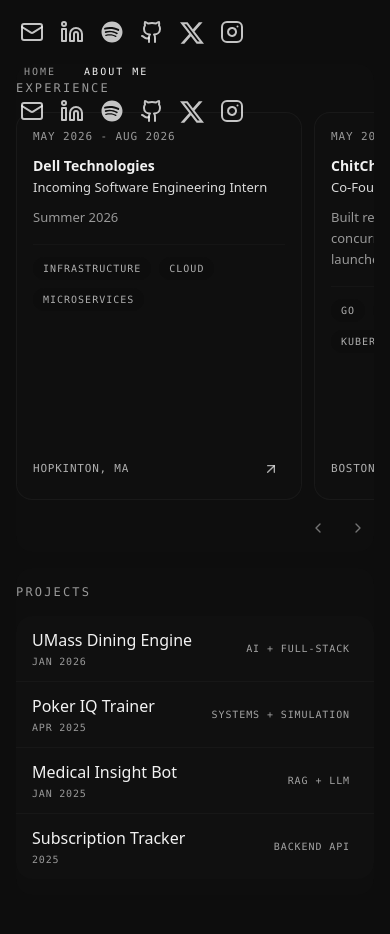
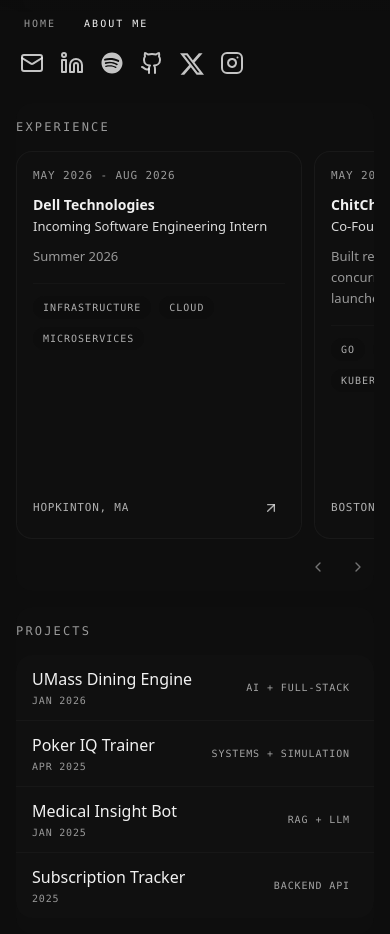
Before and after one commit to justinm5/justin_manoj, a React (Vite) app: page /about in a window 390 px wide. Before the commit the page ends 895 px from the top, so only its background shows below. Built offline with nearby package versions, Linux system fonts and the light colour scheme; the HTML template or start-up script is replaced by a standard one.

Commit message:
mobile dev fix

```diff
--- a/src/components/Navigation.tsx
+++ b/src/components/Navigation.tsx
@@ -57,9 +57,9 @@
 
 export const Navigation = () => {
   return (
-    <header className="fixed top-0 left-0 right-0 z-50">
+    <header className="sticky top-0 z-50">
       <div className="mx-auto w-full max-w-[1400px] px-4 sm:px-6 lg:px-10">
-        <div className="mt-4 flex items-center justify-between gap-4">
+        <div className="mt-4 hidden items-center justify-between gap-4 md:flex">
           <nav className="hidden md:flex items-center gap-3 text-[11px] font-mono uppercase tracking-[0.2em] text-muted-foreground">
             {navLinks.map((item) => (
               <NavLink
--- a/src/components/PageLayout.tsx
+++ b/src/components/PageLayout.tsx
@@ -18,7 +18,7 @@
       <Navigation />
       <main
         className={cn(
-          "relative z-10 w-full px-4 pb-6 pt-16 sm:px-6 sm:pt-20 lg:px-10",
+          "relative z-10 w-full px-4 pb-6 pt-6 sm:px-6 sm:pt-8 lg:px-10 lg:pt-10",
           widthClass,
           contentClassName,
         )}
--- a/src/pages/Index.tsx
+++ b/src/pages/Index.tsx
@@ -37,7 +37,7 @@
             <img
               src="/profile.jpg"
               alt="Justin Manoj"
-              className="w-full h-full object-contain object-center"
+              className="w-full h-full object-cover object-center md:object-contain"
             />
             <div className="absolute inset-x-0 bottom-0 p-5 bg-gradient-to-t from-black/70 to-transparent">
               <h1 className="text-3xl font-semibold text-white tracking-tight">
```
